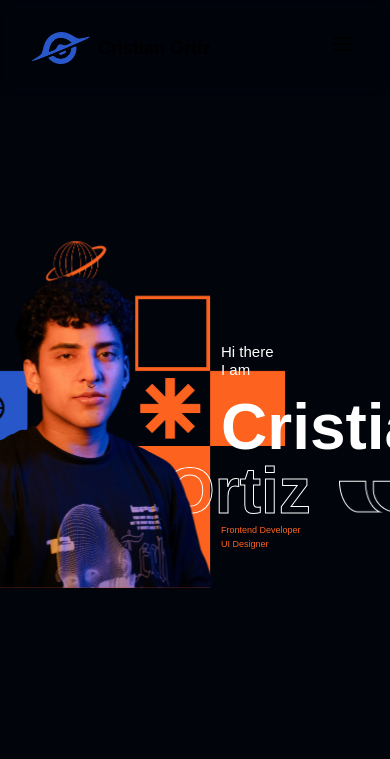
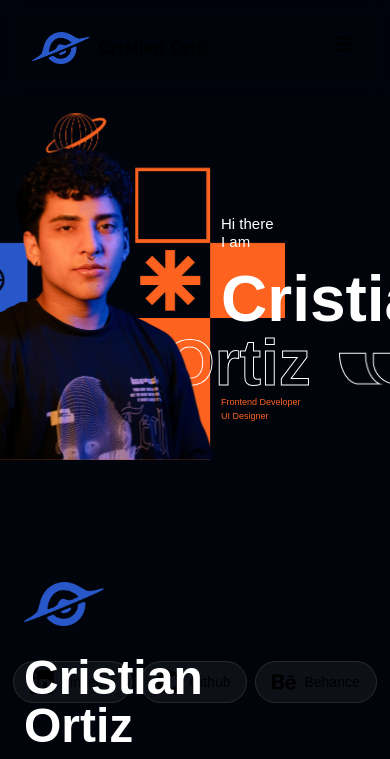
Before and after one commit to Cristianortiz19/cristian-portfolio-astro, an Astro site: page / in a window 390 px wide. Shown: the top 759 px of the page. Built offline with nearby package versions, Linux system fonts and the light colour scheme; Astro itself is replaced by a stand-in of ours; a web font is replaced by a local one.

Commit message:
Responsive banner

```diff
--- a/src/components/Banner.astro
+++ b/src/components/Banner.astro
@@ -5,7 +5,7 @@ import BehanceIcon from "./icons/BehanceIcon.astro"
 import SocialPill from "./SocialPill.astro"
 ---
 
-<section class="h-[750px] lg:h-[850px] w-[500px] flex flex-col items-center">
+<section class="-mt-32 sm:-mt-16 md:mt-0 h-[550px] sm:h-[600px] md:h-[680px] lg:h-[750px] lg:h-[850px] w-[400px] sm:w-[500px] lg:w-[970px] flex flex-col items-center">
     <div class=" py-0 lg:py-28 pb-4 w-[970px] flex items-center scale-[0.50] sm:scale-[0.60] md:scale-[0.75] lg:scale-[1]">
         <img class="absolute" src="/cris-image.webp" alt="">
         <img src="/banner-background.webp" alt="">
```
